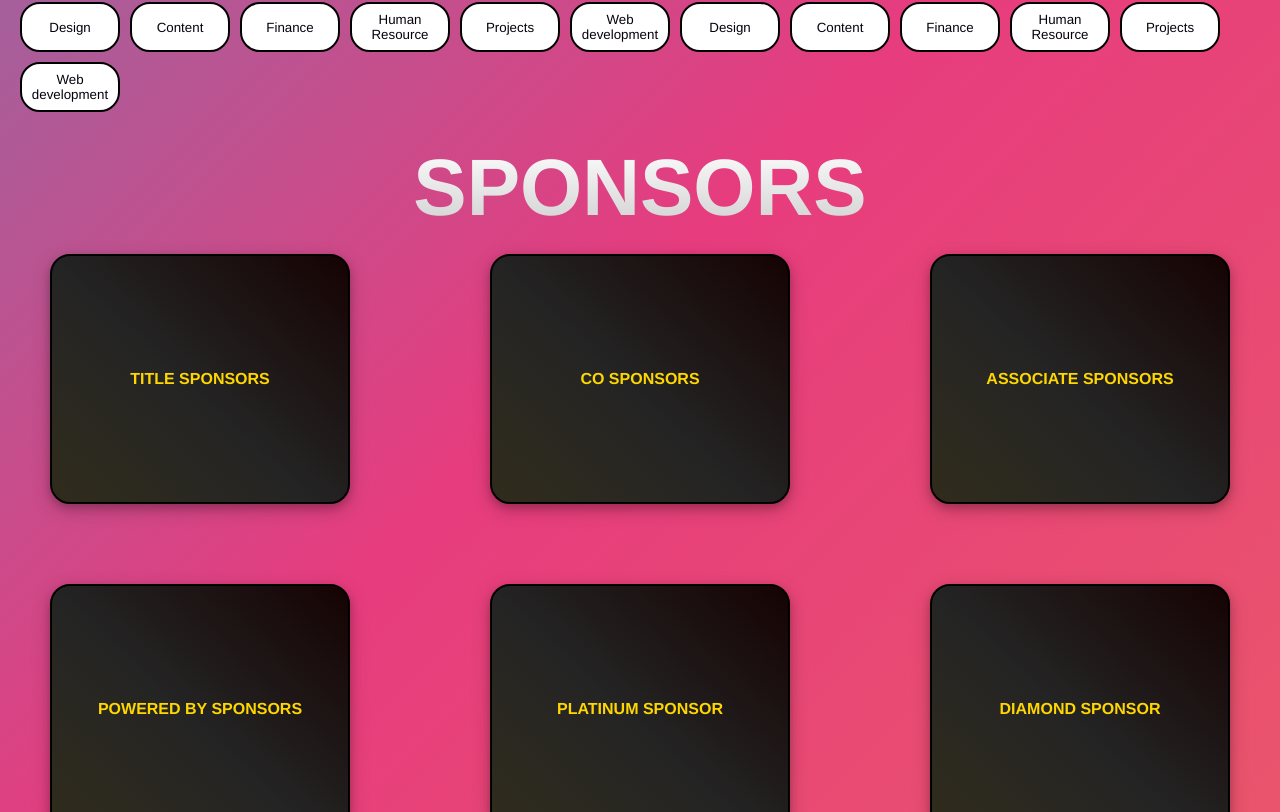
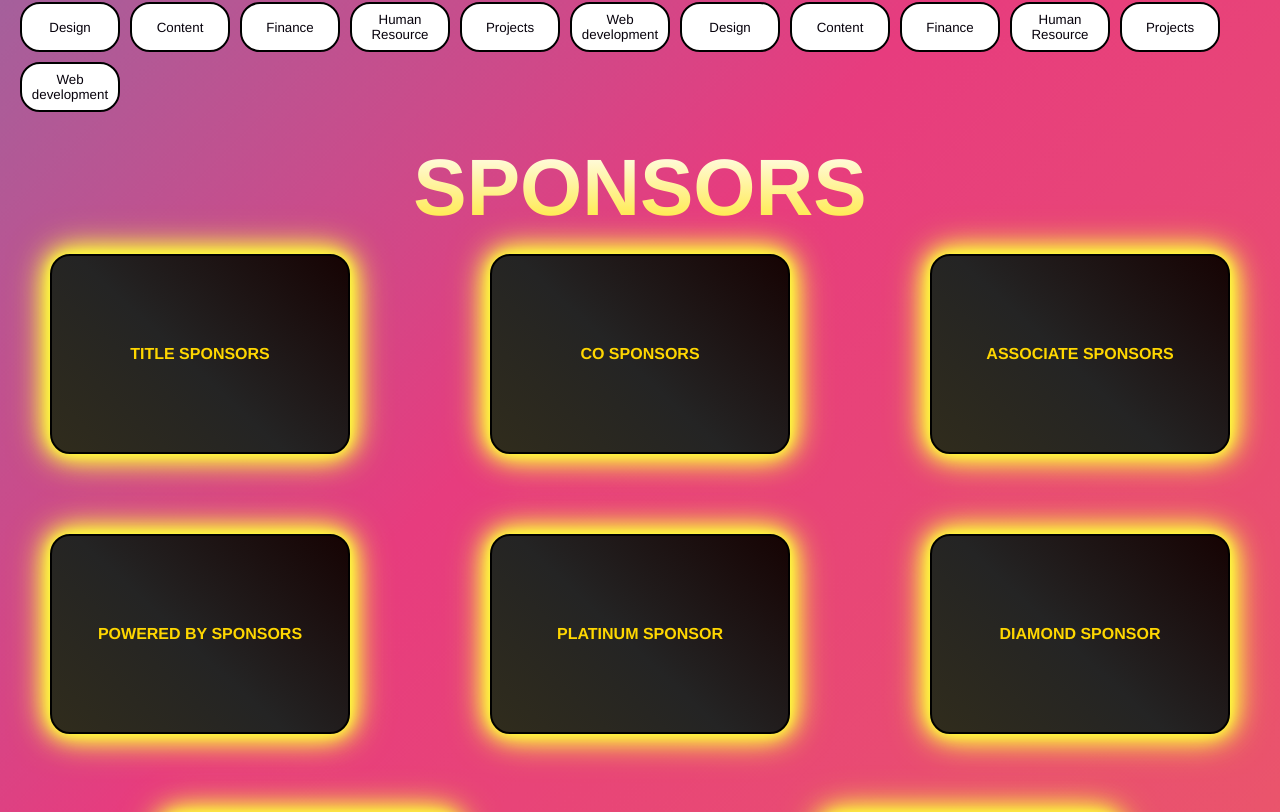
Before and after one commit to RAKESHM28102000/gowthamrajnetwork, a React (Create React App) app: page / in a window 1280 px wide. Shown: the part 2804-3616 px from the top of the page. Built offline with nearby package versions, Linux system fonts and the light colour scheme.

Commit message:
sponser card updated

```diff
--- a/src/components/sponser/Sponser.scss
+++ b/src/components/sponser/Sponser.scss
@@ -7,7 +7,7 @@
     .sponser-title{
         font-size:80px;
         margin-top:10px;
-        background:-webkit-linear-gradient(#ffffff, #cecece);
+        background:-webkit-linear-gradient(#ffffff, #ffe62d);
         -webkit-background-clip:text;
         -webkit-text-fill-color:transparent;
         @media (max-width:768px){
@@ -30,10 +30,17 @@
 }
 .sponser-card{
     min-width:300px;
-    min-height:250px;
+    min-height:200px;
     background-color: white;
     flex-direction: column;
     box-shadow: 0 4px 8px 0 rgba(0, 0, 0, 0.2), 0 6px 20px 0 rgba(0, 0, 0, 0.19);
+    box-shadow: 0 0 10px rgb(255, 252, 61), 0 0 20px   rgb(255, 252, 61),
+    0 0 30px rgb(255, 252, 61), 0 0 40px   rgb(255, 252, 61);
+  transition: box-shadow 0.3s ease-in-out;
+  &:hover {
+    box-shadow: 0 0 15px rgba(255, 255, 255, 0.7), 0 0 30px rgba(255, 255, 255, 0.7),
+      0 0 45px rgba(255, 255, 255, 0.7), 0 0 60px rgba(255, 255, 255, 0.7);
+  }
     border-radius:20px;
     display: flex;
     justify-content:center;
```
